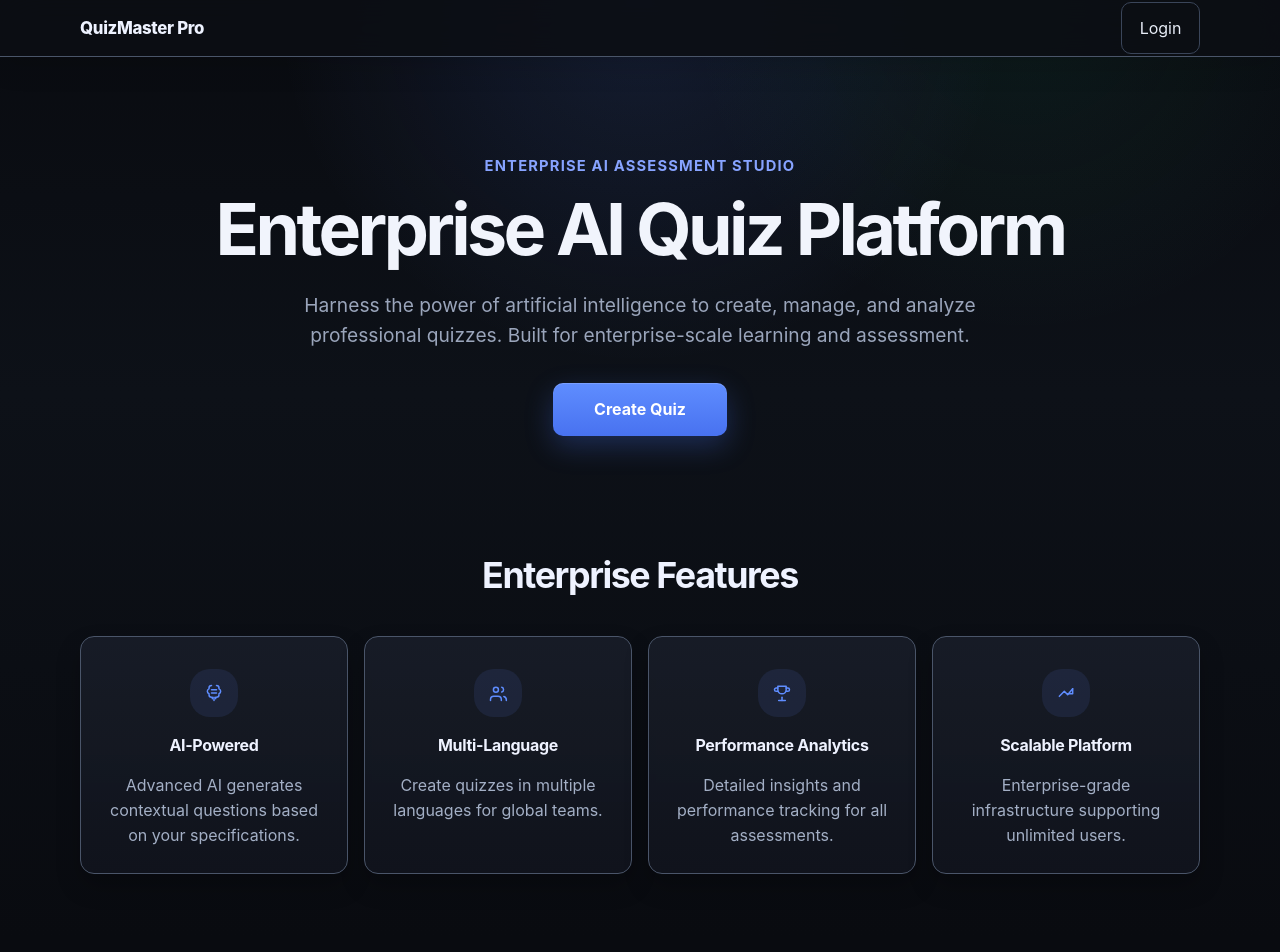
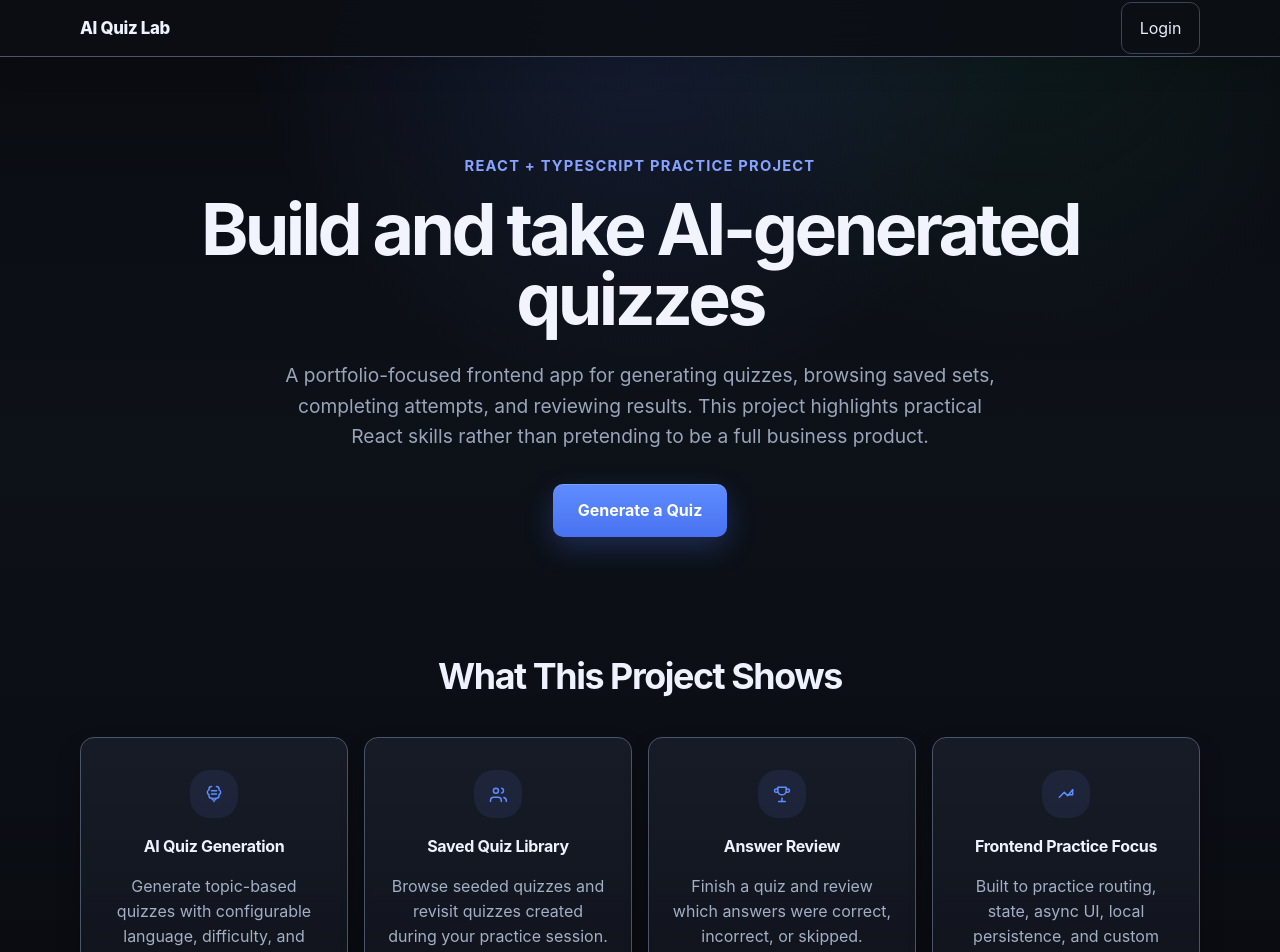
Before and after one commit to Hovhannes-P/Ai-quiz-generator, a React (Vite) app: page / in a window 1280 px wide. Shown: the top 952 px of the page. Built offline with nearby package versions, Linux system fonts and the light colour scheme.

Commit message:
feat: update titles and descriptions for improved clarity and branding in index.html, Header, and HomePage components

```diff
--- a/index.html
+++ b/index.html
@@ -4,7 +4,7 @@
     <meta charset="UTF-8" />
     <link rel="icon" type="image/svg+xml" href="/favicon.svg" />
     <meta name="viewport" content="width=device-width, initial-scale=1.0" />
-    <title>ai-quiz-app</title>
+    <title>AI Quiz Lab</title>
   </head>
   <body>
     <div id="root"></div>
--- a/src/components/Header.tsx
+++ b/src/components/Header.tsx
@@ -16,8 +16,8 @@ const Header = ({ onLoginSuccess }: HeaderProps) => {
     <>
       <header className="topbar">
         <div className="container topbar-inner">
-          <Link className="brand" to="/" aria-label="QuizMaster Pro home">
-            <span className="brand-text">QuizMaster Pro</span>
+          <Link className="brand" to="/" aria-label="AI Quiz Lab home">
+            <span className="brand-text">AI Quiz Lab</span>
           </Link>
 
           <nav className="topbar-actions" aria-label="Primary">
--- a/src/pages/HomePage.tsx
+++ b/src/pages/HomePage.tsx
@@ -12,25 +12,25 @@ type Feature = {
 
 const features: Feature[] = [
   {
-    title: "AI-Powered",
+    title: "AI Quiz Generation",
     description:
-      "Advanced AI generates contextual questions based on your specifications.",
+      "Generate topic-based quizzes with configurable language, difficulty, and question count.",
     icon: "brain",
   },
   {
-    title: "Multi-Language",
-    description: "Create quizzes in multiple languages for global teams.",
+    title: "Saved Quiz Library",
+    description: "Browse seeded quizzes and revisit quizzes created during your practice session.",
     icon: "users",
   },
   {
-    title: "Performance Analytics",
+    title: "Answer Review",
     description:
-      "Detailed insights and performance tracking for all assessments.",
+      "Finish a quiz and review which answers were correct, incorrect, or skipped.",
     icon: "trophy",
   },
   {
-    title: "Scalable Platform",
-    description: "Enterprise-grade infrastructure supporting unlimited users.",
+    title: "Frontend Practice Focus",
+    description: "Built to practice routing, state, async UI, local persistence, and custom styling.",
     icon: "trend",
   },
 ];
@@ -99,12 +99,12 @@ const HomePage = () => {
 
         <section className="hero-section" id="home">
           <div className="container hero-copy">
-            <p className="eyebrow">Enterprise AI assessment studio</p>
-            <h1>Enterprise AI Quiz Platform</h1>
+            <p className="eyebrow">React + TypeScript practice project</p>
+            <h1>Build and take AI-generated quizzes</h1>
             <p className="hero-description">
-              Harness the power of artificial intelligence to create, manage,
-              and analyze professional quizzes. Built for enterprise-scale
-              learning and assessment.
+              A portfolio-focused frontend app for generating quizzes, browsing saved sets,
+              completing attempts, and reviewing results. This project highlights practical
+              React skills rather than pretending to be a full business product.
             </p>
 
             <div className="hero-actions">
@@ -112,7 +112,7 @@ const HomePage = () => {
                 className="primary-button"
                 type="button"
                 onClick={handleCreateQuizClick}>
-                <span>Create Quiz</span>
+                <span>Generate a Quiz</span>
               </button>
             </div>
           </div>
@@ -120,7 +120,7 @@ const HomePage = () => {
 
         <section className="features-section" aria-labelledby="features-title">
           <div className="container">
-            <h2 id="features-title">Enterprise Features</h2>
+            <h2 id="features-title">What This Project Shows</h2>
 
             <div className="feature-grid">
               {features.map((feature) => (
```
